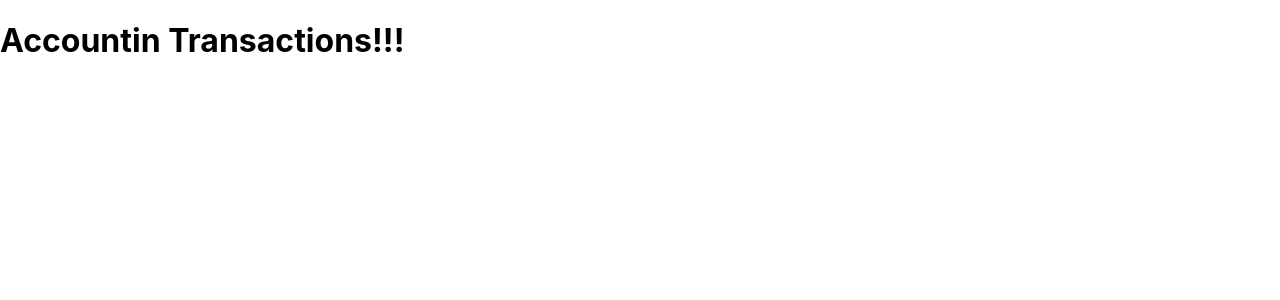
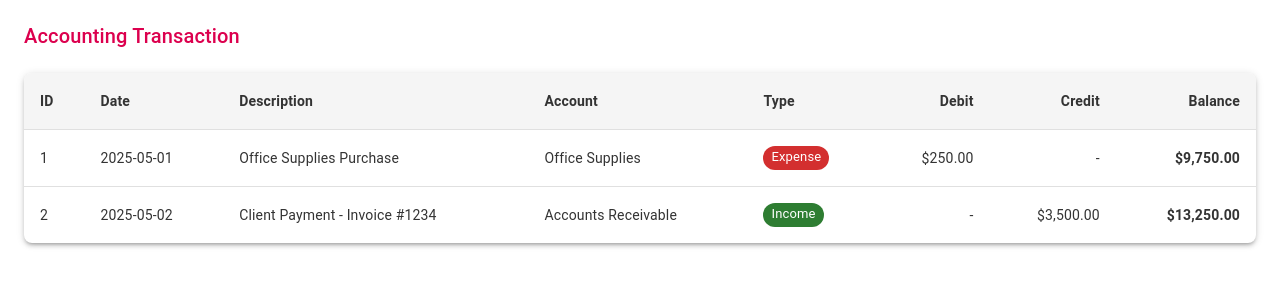
Before and after one commit to muke-li/Example-Website, a React (Create React App) app: page / in a window 1280 px wide. Shown: the top 300 px of the page. Built offline with nearby package versions, Linux system fonts and the light colour scheme.

Commit message:
added table

```diff
--- a/src/Accounting.js
+++ b/src/Accounting.js
@@ -1,88 +1,117 @@
 import React from 'react';
-//import { ChevronLeft, ChevronRighrt } from 'lucide-react';
+import {
+  Table,
+  TableBody,
+  TableCell,
+  TableContainer,
+  TableHead,
+  TableRow,
+  Paper,
+  Chip,
+  Box,
+  Typography
+} from '@mui/material';
+import { type } from '@testing-library/user-event/dist/type';
 
-const sampleTransactions = [
-    {
-        id: 'TRX001',
-        date: '2025-05-01',
-        description: 'Office Supplies Purchase',
-        category: 'Supplies',
-        type: 'Expense',
-        amount: -150.75,
-        balance: 9849.25
-    },
-    {
-    id: 'TRX002',
-    date: '2025-05-02',
-    description: 'Client Payment - Project Alpha',
-    category: 'Revenue',
-    type: 'Income',
-    amount: 5000.00,
-    balance: 14849.25
+const transactions = [
+  {
+    id: 1,
+    date: '2025-05-01',
+    description: 'Office Supplies Purchase',
+    account: 'Office Supplies',
+    type: 'expense',
+    debit: 250.00,
+    credit: 0,
+    balance: 9750.00
   },
   {
-    id: 'TRX003',
-    date: '2025-05-03',
-    description: 'Salary Payment - John Doe',
-    category: 'Payroll',
-    type: 'Expense',
-    amount: -3500.00,
-    balance: 11349.25
+    id: 2,
+    date: '2025-05-02',
+    description: 'Client Payment - Invoice #1234',
+    account: 'Accounts Receivable',
+    type: 'income',
+    debit: 0,
+    credit: 3500.00,
+    balance: 13250.00
   },
-  {
-    id: 'TRX004',
-    date: '2025-05-04',
-    description: 'Equipment Purchase - Laptop',
-    category: 'Equipment',
-    type: 'Expense',
-    amount: -1200.00,
-    balance: 10149.25
-  },
-  {
-    id: 'TRX005',
-    date: '2025-05-05',
-    description: 'Client Payment - Consulting Services',
-    category: 'Revenue',
-    type: 'Income',
-    amount: 2500.00,
-    balance: 12649.25
-  },
-  {
-    id: 'TRX006',
-    date: '2025-05-06',
-    description: 'Utility Bill - Electricity',
-    category: 'Utilities',
-    type: 'Expense',
-    amount: -275.50,
-    balance: 12373.75
-  },
-  {
-    id: 'TRX007',
-    date: '2025-05-07',
-    description: 'Product Sales',
-    category: 'Revenue',
-    type: 'Income',
-    amount: 1750.00,
-    balance: 14123.75
-  },
-  {
-    id: 'TRX008',
-    date: '2025-05-08',
-    description: 'Internet Service',
-    category: 'Utilities',
-    type: 'Expense',
-    amount: -99.99,
-    balance: 14023.76
-  },
-];
-
+]
 
 const AccountingTable = () => {
-    return(
-        <div className='w-full p-4'>
-            <h1 className='text-3xl font-bold mb-6'>Accountin Transactions!!!</h1>
-        </div>
-    )
+
+  const formatCurrency = (amount) => {
+    return new Intl.NumberFormat('en-US', {
+      style: 'currency',
+      currency: 'USD'
+    }).format(amount);
+  };
+
+  const getChipColor = (type) => {
+    switch(type) {
+      case 'income':
+        return 'success';
+      case 'expense':
+        return 'error';
+      default:
+        return 'default';
+    }
+  }
+
+  return (
+    <Box sx={{ p: 3 }}>
+      <Typography variant='h4' gutterBottom sx={{ mb: 3 }}>
+        Accounting Transaction
+      </Typography>
+
+      <TableContainer component={Paper} elevation={3}>
+        <Table sx={{ minWidth: 850 }}>
+          <TableHead>
+            <TableRow sx={{ backgroundColor: '#f5f5f5'}}>
+              <TableCell sx={{ fontWeight: 'bold'}}>ID</TableCell>
+              <TableCell sx={{ fontWeight: 'bold'}}>Date</TableCell>
+              <TableCell sx={{ fontWeight: 'bold'}}>Description</TableCell>
+              <TableCell sx={{ fontWeight: 'bold'}}>Account</TableCell>
+              <TableCell sx={{ fontWeight: 'bold'}}>Type</TableCell>
+              <TableCell align='right' sx={{ fontWeight: 'bold'}}>Debit</TableCell>
+              <TableCell align='right' sx={{ fontWeight: 'bold'}}>Credit</TableCell>
+              <TableCell align='right' sx={{ fontWeight: 'bold'}}>Balance</TableCell>
+            </TableRow>
+          </TableHead>
+          <TableBody>
+            {transactions.map((transaction) => (
+              <TableRow
+                key={transaction.id}
+                sx={{
+                  '&:last-child td, &last-child th': { border: 0 },
+                  '&:hover': { background: '#f9f9f9' }
+                }}>
+                  <TableCell>{transaction.id}</TableCell>
+                  <TableCell>{transaction.date}</TableCell>
+                  <TableCell>{transaction.description}</TableCell>
+                  <TableCell>{transaction.account}</TableCell>
+                  <TableCell>
+                    <Chip
+                      label={transaction.type}
+                      color={getChipColor(transaction.type)}
+                      size='small'
+                      sx={{ textTransform: 'capitalize'}}
+                    />
+                  </TableCell>
+                  <TableCell align='right'>
+                    {transaction.debit > 0 ? formatCurrency(transaction.debit) : '-'}
+                  </TableCell>
+                  <TableCell align='right'>
+                    {transaction.credit > 0 ? formatCurrency(transaction.credit) : '-'}
+                  </TableCell>
+                  <TableCell align='right' sx={{ fontWeight: 'bold'}}>
+                    {formatCurrency(transaction.balance)}
+                  </TableCell>
+              </TableRow>
+            ))}
+          </TableBody>
+        </Table>
+      </TableContainer>
+    </Box>
+  )
 }
 
 export default AccountingTable;
```
